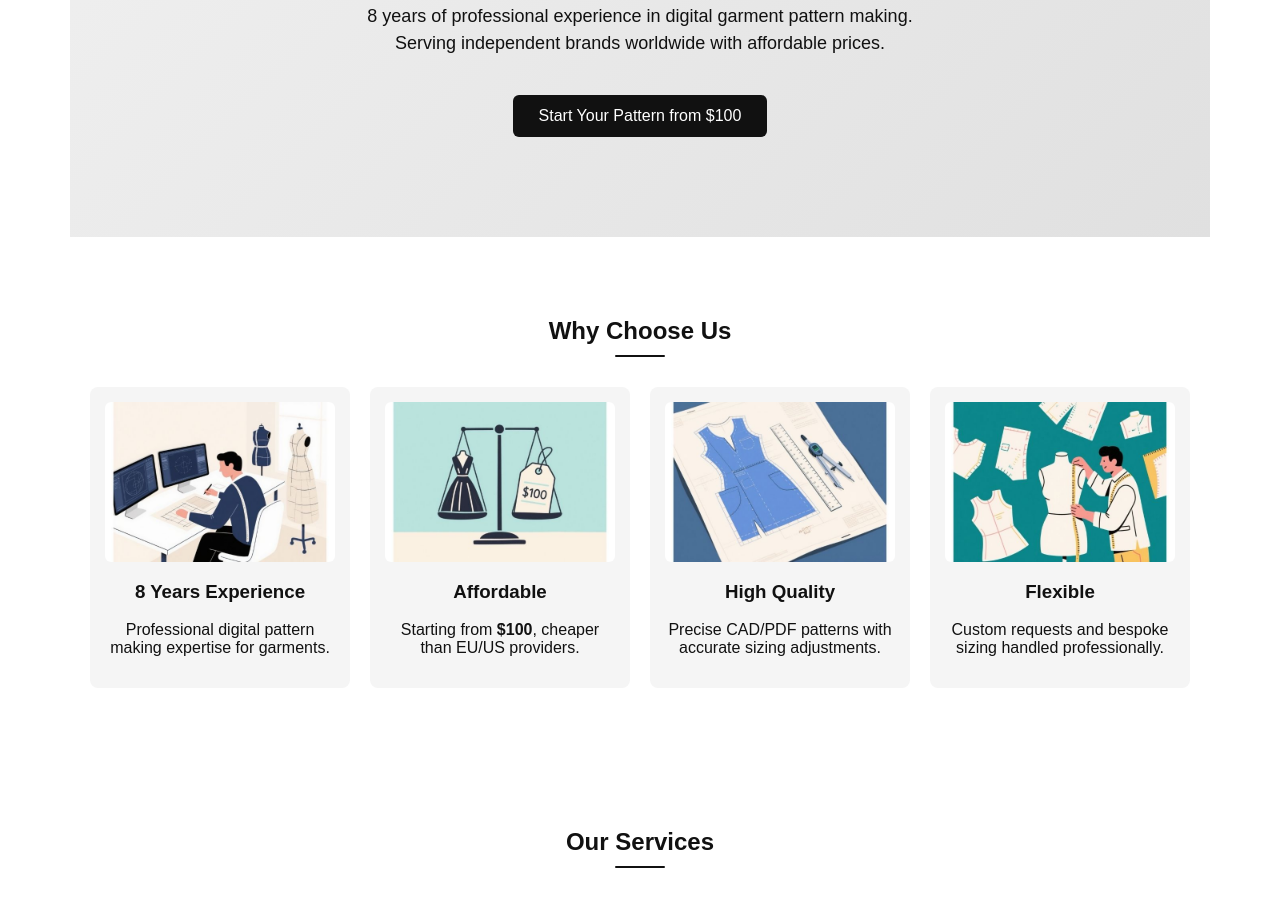
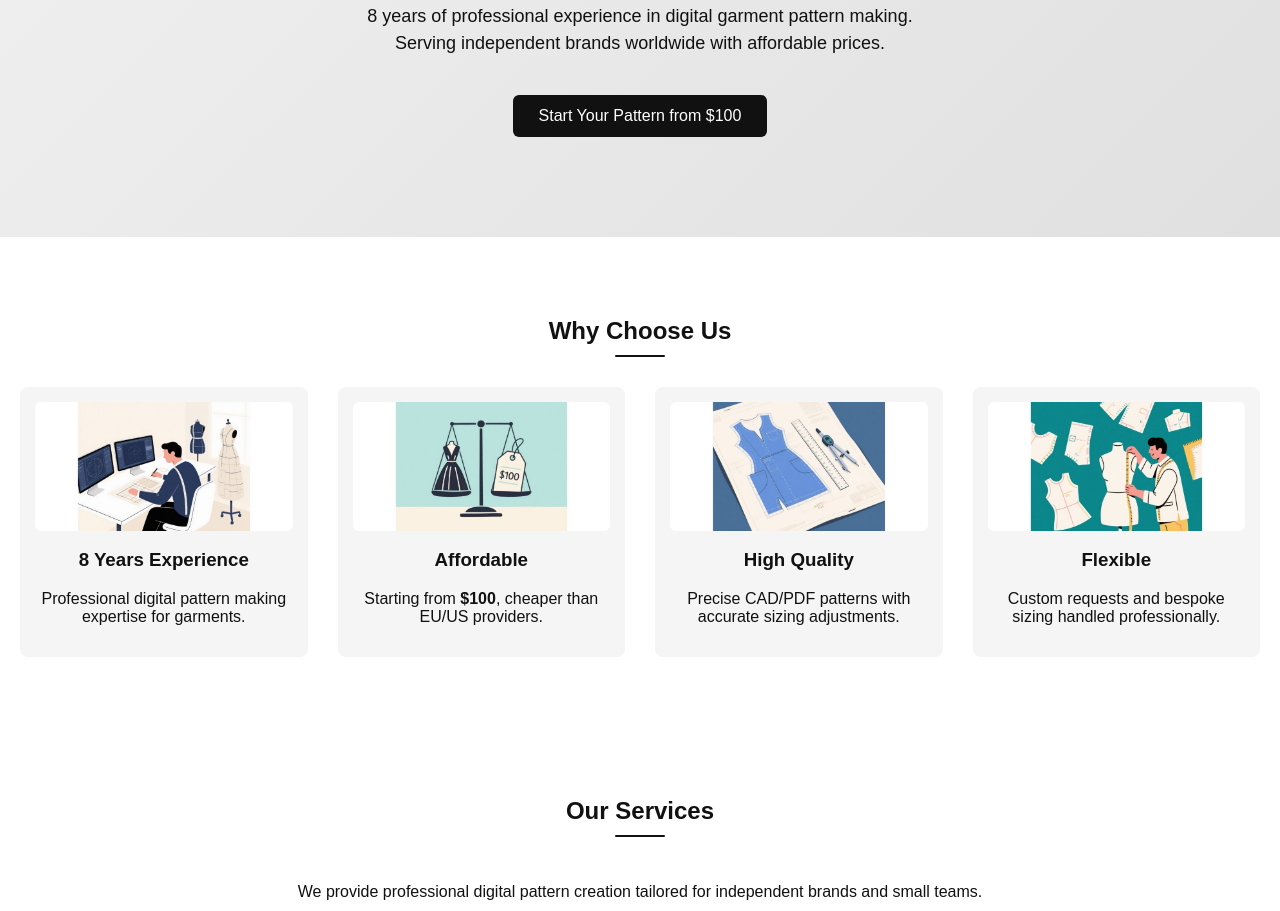
Before and after one commit to Oegea-Mengchun/Oegea-website, a plain HTML site: page index.html in a window 1280 px wide. Shown: the part 233-1144 px from the top of the page. Drawn offline with Linux system fonts and the light colour scheme.

Commit message:
Update index.html

```diff
--- a/index.html
+++ b/index.html
@@ -1,4 +1,4 @@
-<meta name='viewport' content='width=device-width, initial-scale=1'/><!DOCTYPE html>
+<!DOCTYPE html>
 <html lang="en">
 <head>
 <meta charset="UTF-8">
@@ -10,20 +10,33 @@
   img {max-width:100%;border-radius:6px;display:block;}
 
   /* 导航栏 */
-  nav {background:#111;color:#fff;padding:10px 20px;position:sticky;top:0;z-index:1000;display:flex;justify-content:space-between;align-items:center;}
+  nav {
+    background:#111;color:#fff;padding:10px 20px;
+    position:sticky;top:0;z-index:1000;
+    display:flex;justify-content:space-between;align-items:center;
+  }
   nav .brand {font-size:22px;font-weight:bold;}
   nav ul {list-style:none;margin:0;padding:0;display:flex;gap:20px;}
   nav ul li a {color:#fff;font-size:16px;}
   .menu-toggle {display:none;cursor:pointer;font-size:24px;color:#fff;}
 
   /* 模块 */
-  .section {padding:60px 20px;text-align:center;max-width:1100px;margin:0 auto;}
+  .section {padding:60px 20px;text-align:center;max-width:1400px;margin:0 auto;}
   .section h2 {margin-bottom:30px;position:relative;display:inline-block;}
-  .section h2::after {content:'';display:block;width:50px;height:2px;background:#111;margin:10px auto 0;border-radius:2px;}
-  .grid {display:flex;flex-wrap:wrap;justify-content:center;gap:20px;text-align:center;}
-  .grid-item {flex:1 1 220px;min-width:220px;background:#f5f5f5;padding:15px;border-radius:8px;transition:transform 0.3s, box-shadow 0.3s;}
+  .section h2::after {
+    content:'';display:block;width:50px;height:2px;background:#111;margin:10px auto 0;border-radius:2px;
+  }
+  .grid {
+    display:flex;flex-wrap:wrap;justify-content:center;
+    gap:30px;text-align:center;
+  }
+  .grid-item {
+    flex:1 1 250px;min-width:250px;
+    background:#f5f5f5;padding:15px;border-radius:8px;
+    transition:transform 0.3s, box-shadow 0.3s;
+  }
   .grid-item:hover {transform:translateY(-5px);box-shadow:0 6px 15px rgba(0,0,0,0.2);}
-  .grid-item img {height:160px;object-fit:cover;margin-bottom:10px;}
+  .grid-item img {height:auto; max-height:250px; object-fit:cover; margin-bottom:10px;}
 
   /* Hero */
   .hero {background:linear-gradient(135deg,#f0f0f0,#e0e0e0);padding:100px 20px;}
@@ -67,6 +80,11 @@
     nav ul li { text-align:left; padding:12px 15px; border-top:1px solid #222; }
     .menu-toggle {display:block;}
     .grid-item {flex:1 1 100%;}
+  }
+
+  @media(min-width:769px){
+    nav ul {flex-direction: row !important; position:static !important; background:none !important; max-height:none !important;}
+    .menu-toggle {display:none;}
   }
 </style>
 </head>
```
